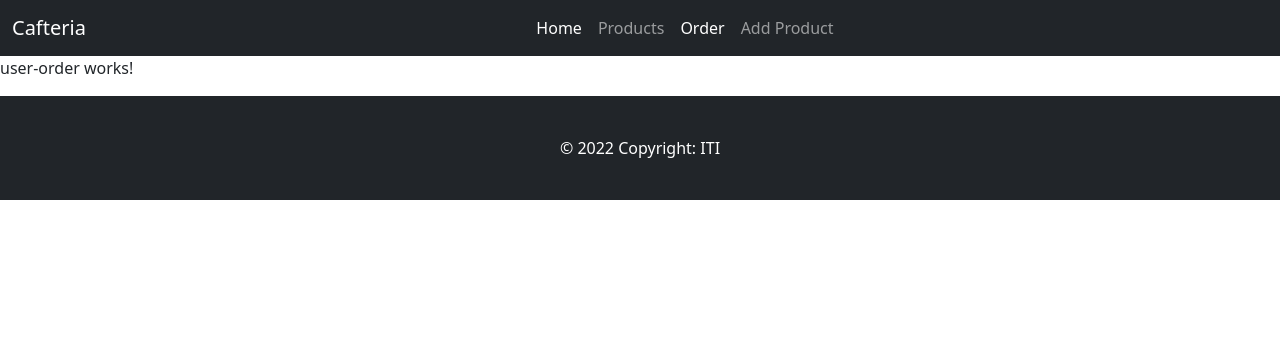
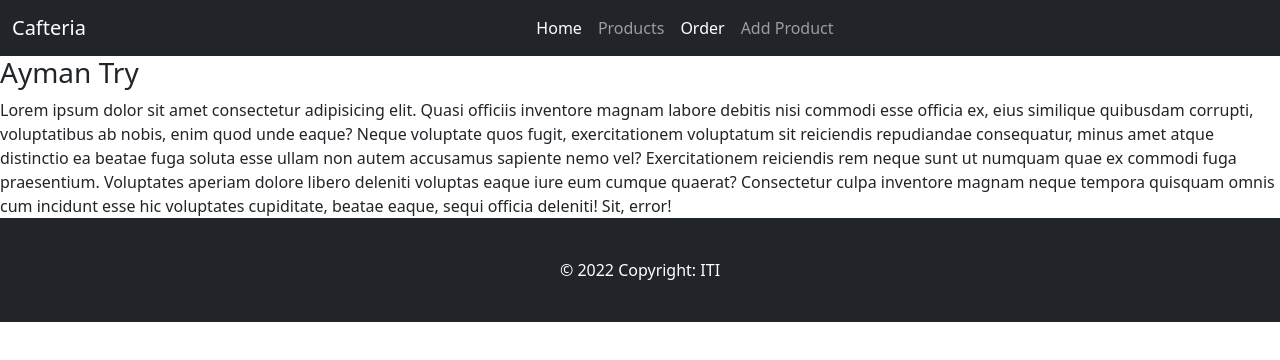
Before and after one commit to KarimWagdi/Angular_project, an Angular app: page /order in a window 1280 px wide. Shown: the top 360 px of the page. Built offline with nearby package versions, Linux system fonts and the light colour scheme.

Commit message:
Ayman Try

```diff
--- a/src/app/components/user-order/user-order.component.html
+++ b/src/app/components/user-order/user-order.component.html
@@ -1 +1,2 @@
-<p>user-order works!</p>
+<h3>Ayman Try</h3>
+Lorem ipsum dolor sit amet consectetur adipisicing elit. Quasi officiis inventore magnam labore debitis nisi commodi esse officia ex, eius similique quibusdam corrupti, voluptatibus ab nobis, enim quod unde eaque? Neque voluptate quos fugit, exercitationem voluptatum sit reiciendis repudiandae consequatur, minus amet atque distinctio ea beatae fuga soluta esse ullam non autem accusamus sapiente nemo vel? Exercitationem reiciendis rem neque sunt ut numquam quae ex commodi fuga praesentium. Voluptates aperiam dolore libero deleniti voluptas eaque iure eum cumque quaerat? Consectetur culpa inventore magnam neque tempora quisquam omnis cum incidunt esse hic voluptates cupiditate, beatae eaque, sequi officia deleniti! Sit, error!
```
